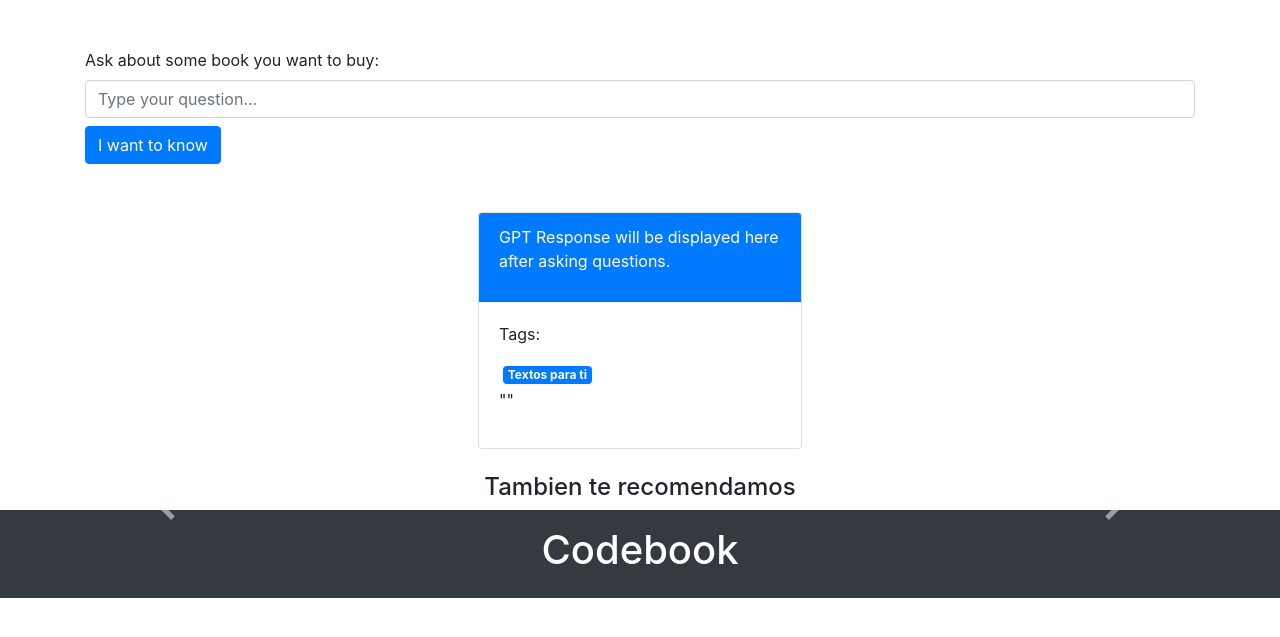
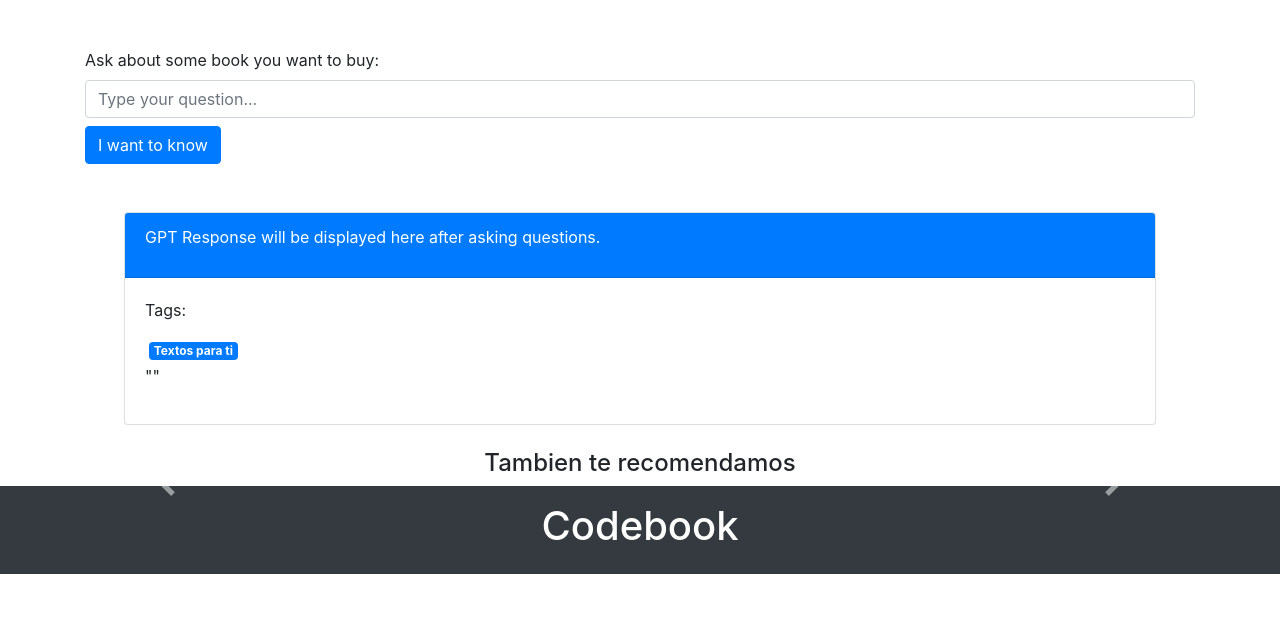
Before and after one commit to coderunner86/payment-gateway, a FastAPI app: template app/templates/recommendation.html in a window 1280 px wide. Shown: the part 76-713 px from the top of the page. Run offline with FastAPI, Linux system fonts and the light colour scheme; the template is opened without the code that fills it, so the values that code supplies are empty; parts of the project's set-up code (start-up, migrations or seed data) failed here and were passed over; some libraries are stand-ins or nearby versions.

Commit message:
update recommendation view

```diff
--- a/app/templates/recommendation.html
+++ b/app/templates/recommendation.html
@@ -52,36 +52,31 @@
 
         <div class="mt-3">
             <div class="mt-4 p-4 bg-gray-50 rounded-lg">
-
                 <div class="container">
                     <div class="row justify-content-center">
-                        <div class="col-md-4">
+                        <!-- Ajustar aquí las clases de la columna para controlar el ancho -->
+                        <div class="col-12">
                             <div class="card">
                                 <div class="card-header bg-primary text-white justify-content-center">
-                                    <p class="text-gray-800 justify-content-center">GPT Response will be displayed here
-                                        after asking
-                                        questions.</p>
-                                    </h3>
+                                    <p class="text-gray-800 justify-content-center">GPT Response will be displayed here after asking questions.</p>
                                 </div>
                                 <div class="card-body">
                                     <p class="card-text">Tags:</p>
                                     <div class="d-flex flex-wrap">
+                                        <span class="badge badge-primary m-1">Textos para ti</span>
+                                    </div>
 
-                                        <span class="badge badge-primary m-1">Textos para ti</span>
-
-                                    </div>
-                                    <div class="d-flex flex-wrap">
+                                    <div class="d-flex flex-wrap" style="word-wrap: break-word;">
                                         <p id="gptResponse">""</p>
                                     </div>
                                 </div>
-
                             </div>
-
                         </div>
                     </div>
                 </div>
             </div>
         </div>
+
     </div>
     <div class="d-flex align-items-center justify-content-center">
         <h4>Tambien te recomendamos</h4>
```
